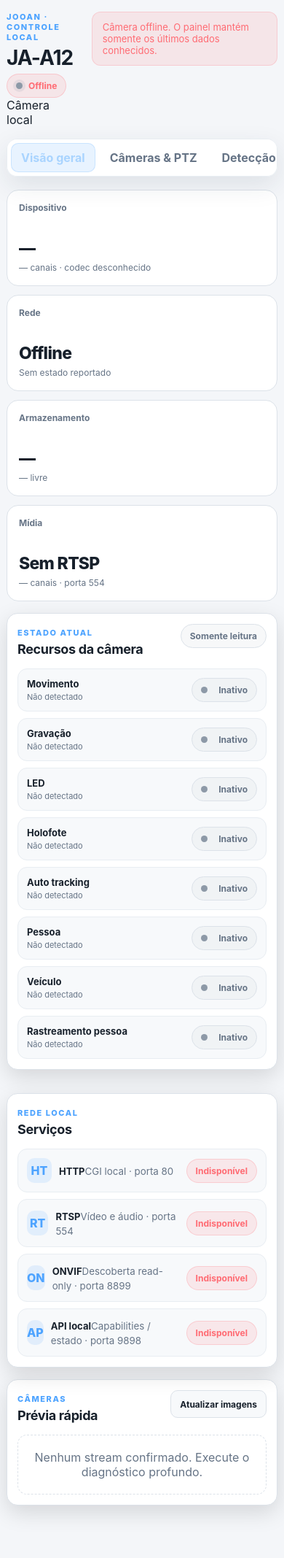
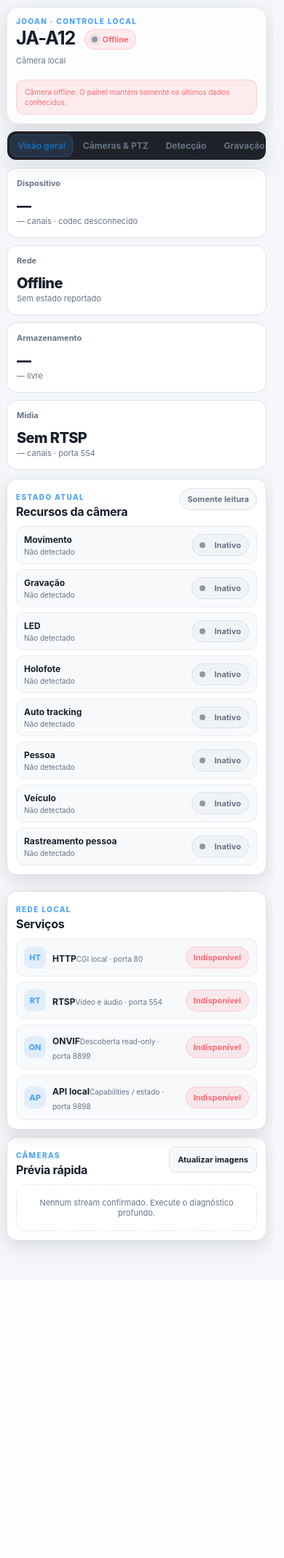
Before and after one commit to lucaslucian/ha-jooan-ptz, a Flask app: page / in a window 390 px wide. Shown: the whole page at 73% size. After the commit the page ends 1721 px from the top, so only its background shows below. Run offline with Flask 3, Linux system fonts and the light colour scheme.

Commit message:
Densify and polish dashboard responsive styles

```diff
--- a/jooan_ptz/app/static/app.css
+++ b/jooan_ptz/app/static/app.css
@@ -18,186 +18,256 @@
   --warning-soft:rgba(245,189,85,.12);
   --danger:#ff6b73;
   --danger-soft:rgba(255,107,115,.12);
-  --shadow:0 16px 45px rgba(0,0,0,.25);
+  --shadow:0 14px 36px rgba(0,0,0,.22);
 }
 *{box-sizing:border-box}
-html{background:var(--bg)}
+html{background:var(--bg);scrollbar-gutter:stable}
 body{
   margin:0;
   background:
-    radial-gradient(circle at 20% -10%,rgba(53,127,203,.10),transparent 33rem),
+    radial-gradient(circle at 18% -12%,rgba(53,127,203,.10),transparent 31rem),
     var(--bg);
   color:var(--text);
   font-family:Inter,ui-sans-serif,system-ui,-apple-system,BlinkMacSystemFont,"Segoe UI",sans-serif;
 }
-button{font:inherit}
-.shell{width:min(1220px,calc(100% - 28px));margin:0 auto;padding:28px 0 56px}
-.app-header{display:flex;align-items:center;justify-content:space-between;gap:24px;margin-bottom:16px}
-.app-header h1{font-size:clamp(28px,4vw,42px);line-height:1;margin:7px 0 8px;letter-spacing:-.035em}
-.app-header p{margin:0;color:var(--muted)}
-.eyebrow,.section-kicker{font-size:11px;letter-spacing:.14em;font-weight:800;color:var(--accent)}
+button,select{font:inherit}
+button:focus-visible,select:focus-visible,summary:focus-visible{
+  outline:2px solid var(--accent);outline-offset:2px
+}
+.shell{width:min(1280px,calc(100% - 28px));margin:0 auto;padding:18px 0 44px}
+
+.app-header{
+  display:grid;grid-template-columns:minmax(0,1fr) minmax(240px,390px);
+  align-items:center;gap:18px;margin-bottom:12px;padding:14px 16px;
+  border:1px solid var(--border-soft);border-radius:16px;
+  background:linear-gradient(180deg,rgba(255,255,255,.018),transparent),rgba(18,21,27,.72);
+  box-shadow:0 8px 28px rgba(0,0,0,.12)
+}
+.header-primary{min-width:0}
+.header-title-row{display:flex;align-items:center;gap:12px;margin-top:5px}
+.app-header h1{
+  font-size:clamp(25px,3.1vw,34px);line-height:1;margin:0;letter-spacing:-.035em
+}
+.header-meta{
+  display:flex;align-items:center;flex-wrap:wrap;gap:6px 12px;
+  margin-top:8px;color:var(--muted);font-size:12px;line-height:1.35
+}
+.header-meta-item{display:inline-flex;align-items:center;gap:6px;white-space:nowrap}
+.header-meta-item:not(:last-child)::after{content:"·";color:var(--muted-2);margin-left:6px}
+.eyebrow,.section-kicker{font-size:10px;letter-spacing:.14em;font-weight:800;color:var(--accent)}
+
 .health-badge,.badge{
-  display:inline-flex;align-items:center;gap:8px;border:1px solid var(--border);
-  border-radius:999px;padding:8px 12px;font-size:12px;font-weight:700;white-space:nowrap
+  display:inline-flex;align-items:center;gap:7px;border:1px solid var(--border);
+  border-radius:999px;padding:7px 10px;font-size:11px;font-weight:750;white-space:nowrap
 }
-.health-dot{width:9px;height:9px;border-radius:50%;background:var(--muted-2);box-shadow:0 0 0 4px rgba(116,128,145,.12)}
+.health-dot{width:8px;height:8px;border-radius:50%;background:var(--muted-2);box-shadow:0 0 0 4px rgba(116,128,145,.10)}
 .health-online{color:var(--success);border-color:rgba(79,208,139,.25);background:var(--success-soft)}
-.health-online .health-dot{background:var(--success);box-shadow:0 0 0 4px rgba(79,208,139,.12)}
+.health-online .health-dot{background:var(--success);box-shadow:0 0 0 4px rgba(79,208,139,.11)}
+.health-warning{color:var(--warning);border-color:rgba(245,189,85,.27);background:var(--warning-soft)}
+.health-warning .health-dot{background:var(--warning);box-shadow:0 0 0 4px rgba(245,189,85,.10)}
 .health-offline{color:var(--danger);border-color:rgba(255,107,115,.25);background:var(--danger-soft)}
 .badge.success{color:var(--success);background:var(--success-soft);border-color:rgba(79,208,139,.22)}
 .badge.warning{color:var(--warning);background:var(--warning-soft);border-color:rgba(245,189,85,.22)}
 .badge.danger{color:var(--danger);background:var(--danger-soft);border-color:rgba(255,107,115,.22)}
 .badge.neutral{color:var(--muted);background:rgba(155,167,181,.08)}
+
 .status-banner{
-  padding:12px 14px;border:1px solid var(--border);background:var(--panel);
-  color:var(--muted);border-radius:12px;margin-bottom:16px;font-size:13px
+  justify-self:end;width:100%;max-width:390px;padding:9px 11px;
+  border:1px solid var(--border);background:var(--panel-2);color:var(--muted);
+  border-radius:11px;font-size:11px;line-height:1.4
 }
 .status-banner.ok{color:var(--success);border-color:rgba(79,208,139,.20);background:var(--success-soft)}
+.status-banner.warning{color:var(--warning);border-color:rgba(245,189,85,.22);background:var(--warning-soft)}
 .status-banner.bad{color:var(--danger);border-color:rgba(255,107,115,.20);background:var(--danger-soft)}
+
 .tabs{
-  display:flex;gap:6px;overflow:auto;padding:5px;border-radius:14px;background:var(--panel);
-  border:1px solid var(--border-soft);position:sticky;top:8px;z-index:10;box-shadow:var(--shadow);margin-bottom:18px
+  display:flex;gap:4px;overflow:auto;padding:4px;border-radius:13px;background:rgba(18,21,27,.94);
+  border:1px solid var(--border-soft);position:sticky;top:6px;z-index:10;box-shadow:var(--shadow);
+  margin-bottom:14px;scrollbar-width:thin
 }
 .tab{
-  flex:0 0 auto;border:0;background:transparent;color:var(--muted);padding:10px 14px;border-radius:10px;cursor:pointer;font-weight:700
+  flex:0 0 auto;border:0;background:transparent;color:var(--muted);padding:8px 12px;
+  border-radius:9px;cursor:pointer;font-weight:750;font-size:12px
 }
 .tab:hover{background:var(--panel-2);color:var(--text)}
 .tab.active{background:var(--accent-soft);color:#a9d4ff;box-shadow:inset 0 0 0 1px rgba(77,163,255,.20)}
 .tab-panel{display:none}
 .tab-panel.active{display:block}
+
 .card{
-  background:linear-gradient(180deg,rgba(255,255,255,.015),transparent 42%),var(--panel);
-  border:1px solid var(--border);border-radius:18px;padding:18px;box-shadow:0 10px 30px rgba(0,0,0,.13);margin-bottom:16px
+  background:linear-gradient(180deg,rgba(255,255,255,.014),transparent 42%),var(--panel);
+  border:1px solid var(--border);border-radius:16px;padding:15px;
+  box-shadow:0 8px 24px rgba(0,0,0,.11);margin-bottom:12px
 }
-.card-heading{display:flex;align-items:flex-start;justify-content:space-between;gap:16px;margin-bottom:16px}
-.card-heading h2{font-size:18px;margin:4px 0 0;letter-spacing:-.02em}
-.stat-grid{display:grid;grid-template-columns:repeat(4,minmax(0,1fr));gap:12px;margin-bottom:16px}
+.card-heading{display:flex;align-items:flex-start;justify-content:space-between;gap:14px;margin-bottom:12px}
+.card-heading h2{font-size:17px;margin:3px 0 0;letter-spacing:-.02em;line-height:1.2}
+
+.stat-grid{display:grid;grid-template-columns:repeat(4,minmax(0,1fr));gap:10px;margin-bottom:12px}
 .stat-card{
-  min-height:132px;padding:16px;border-radius:16px;background:var(--panel);border:1px solid var(--border);
+  min-height:96px;padding:13px;border-radius:14px;background:var(--panel);border:1px solid var(--border);
   display:flex;flex-direction:column;justify-content:space-between
 }
-.stat-card .label{color:var(--muted);font-size:12px;font-weight:700}
-.stat-card .value{font-size:23px;font-weight:800;letter-spacing:-.03em;margin:8px 0 4px}
-.stat-card .subvalue{color:var(--muted);font-size:12px;line-height:1.45}
-.content-grid{display:grid;gap:16px}
+.stat-card .label{color:var(--muted);font-size:11px;font-weight:750}
+.stat-card .value{font-size:20px;font-weight:850;letter-spacing:-.03em;margin:6px 0 2px}
+.stat-card .subvalue{color:var(--muted);font-size:11px;line-height:1.4}
+
+.content-grid{display:grid;gap:12px}
 .content-grid.two{grid-template-columns:repeat(2,minmax(0,1fr))}
-.feature-grid,.setting-grid{display:grid;grid-template-columns:repeat(2,minmax(0,1fr));gap:9px}
+.feature-grid,.setting-grid{display:grid;grid-template-columns:repeat(2,minmax(0,1fr));gap:7px}
+.setting-grid{grid-template-columns:repeat(3,minmax(0,1fr))}
+.detection-layout .setting-grid{grid-template-columns:repeat(2,minmax(0,1fr))}
 .feature-item,.setting-item,.service-row,.schedule-item,.diagnostic-item{
-  border:1px solid var(--border-soft);background:var(--panel-2);border-radius:13px;padding:12px
+  border:1px solid var(--border-soft);background:var(--panel-2);border-radius:11px;padding:10px
 }
-.feature-item,.setting-item{display:flex;align-items:center;justify-content:space-between;gap:12px}
-.feature-label strong,.setting-item strong{display:block;font-size:13px}
-.feature-label span,.setting-item span{display:block;color:var(--muted);font-size:11px;margin-top:3px}
-.state-dot{width:9px;height:9px;border-radius:50%;display:inline-block;margin-right:7px}
+.feature-item,.setting-item{display:flex;align-items:center;justify-content:space-between;gap:10px;min-width:0}
+.feature-label,.setting-item>div{min-width:0}
+.feature-label strong,.setting-item strong{display:block;font-size:12px}
+.feature-label span,.setting-item span{display:block;color:var(--muted);font-size:10px;margin-top:3px;overflow-wrap:anywhere}
+.state-dot{width:8px;height:8px;border-radius:50%;display:inline-block;margin-right:6px}
 .state-on{background:var(--success)}
 .state-off{background:var(--muted-2)}
-.service-list{display:grid;gap:9px}
-.service-row{display:flex;align-items:center;justify-content:space-between;gap:12px}
-.service-left{display:flex;align-items:center;gap:10px}
-.service-icon{width:34px;height:34px;border-radius:10px;background:var(--accent-soft);display:grid;place-items:center;color:var(--accent);font-weight:800}
-.service-row strong{font-size:13px}
-.service-row small{color:var(--muted)}
-.toolbar{display:flex;gap:8px;flex-wrap:wrap;align-items:center}
+
+.service-list{display:grid;gap:7px}
+.service-row{display:flex;align-items:center;justify-content:space-between;gap:10px}
+.service-left{display:flex;align-items:center;gap:9px;min-width:0}
+.service-icon{
+  width:30px;height:30px;border-radius:9px;background:var(--accent-soft);display:grid;
+  place-items:center;color:var(--accent);font-size:11px;font-weight:850;flex:0 0 auto
+}
+.service-row strong{font-size:12px}
+.service-row small{color:var(--muted);font-size:10px}
+
+.toolbar{display:flex;gap:7px;flex-wrap:wrap;align-items:center}
 .toolbar.compact{gap:6px}
 .button,.segmented{
-  min-height:38px;border:1px solid var(--border);border-radius:10px;padding:8px 12px;
-  background:var(--panel-2);color:var(--text);cursor:pointer;font-weight:700;font-size:12px
+  min-height:36px;border:1px solid var(--border);border-radius:9px;padding:7px 11px;
+  background:var(--panel-2);color:var(--text);cursor:pointer;font-weight:750;font-size:11px
 }
 .button:hover,.segmented:hover{border-color:#46505f;background:var(--panel-3)}
-.button:disabled,.segmented:disabled{opacity:.45;cursor:not-allowed}
+.button:disabled,.segmented:disabled{opacity:.42;cursor:not-allowed}
 .button.primary{background:var(--accent-strong);border-color:var(--accent-strong);color:white}
 .button.secondary{background:var(--panel-2)}
 .button.ghost{background:transparent;color:var(--muted)}
+.button.danger{background:var(--danger-soft);border-color:rgba(255,107,115,.28);color:#ff949a}
 .segmented.active{background:var(--accent-soft);border-color:rgba(77,163,255,.35);color:#acd7ff}
-.camera-grid{display:grid;grid-template-columns:repeat(2,minmax(0,1fr));gap:12px}
-.camera-tile{border:1px solid var(--border);border-radius:15px;overflow:hidden;background:var(--panel-2)}
+
+.camera-grid{display:grid;grid-template-columns:repeat(2,minmax(0,1fr));gap:10px}
+.camera-tile{border:1px solid var(--border);border-radius:13px;overflow:hidden;background:var(--panel-2)}
 .camera-frame{aspect-ratio:16/9;background:#050607;position:relative;display:grid;place-items:center}
 .camera-frame img{width:100%;height:100%;object-fit:cover;display:block}
-.camera-body{padding:12px}
-.camera-title{display:flex;justify-content:space-between;align-items:center;gap:10px;margin-bottom:8px}
-.camera-title strong{font-size:14px}
-.meta-row{display:flex;gap:6px;flex-wrap:wrap}
-.meta-pill{font-size:11px;color:var(--muted);background:rgba(155,167,181,.07);border:1px solid var(--border-soft);border-radius:999px;padding:5px 8px}
-.camera-workspace{display:grid;grid-template-columns:minmax(0,1.7fr) minmax(300px,.8fr);gap:16px}
-.live-card,.ptz-card{margin-bottom:16px}
+.camera-body{padding:10px}
+.camera-title{display:flex;justify-content:space-between;align-items:center;gap:10px;margin-bottom:7px}
+.camera-title strong{font-size:13px}
+.meta-row{display:flex;gap:5px;flex-wrap:wrap}
+.meta-pill{font-size:10px;color:var(--muted);background:rgba(155,167,181,.07);border:1px solid var(--border-soft);border-radius:999px;padding:4px 7px}
+
+.camera-workspace{display:grid;grid-template-columns:minmax(0,1.65fr) minmax(290px,.78fr);gap:12px}
+.live-card,.ptz-card{margin-bottom:12px}
 .preview-stage{
-  aspect-ratio:16/9;border-radius:14px;overflow:hidden;background:#030405;position:relative;
+  aspect-ratio:16/9;border-radius:12px;overflow:hidden;background:#030405;position:relative;
   border:1px solid var(--border-soft);display:grid;place-items:center
 }
 .preview-stage img{width:100%;height:100%;object-fit:contain;background:#000}
-.preview-empty{display:flex;flex-direction:column;align-items:center;gap:6px;color:var(--muted);text-align:center;padding:20px}
+.preview-empty{display:flex;flex-direction:column;align-items:center;gap:5px;color:var(--muted);text-align:center;padding:18px;font-size:12px}
 .preview-empty strong{color:var(--text)}
 .live-indicator{
-  position:absolute;top:12px;left:12px;background:rgba(10,12,16,.78);backdrop-filter:blur(10px);
-  border:1px solid rgba(255,255,255,.12);border-radius:999px;padding:6px 9px;font-size:10px;font-weight:900;letter-spacing:.08em
+  position:absolute;top:10px;left:10px;background:rgba(10,12,16,.80);backdrop-filter:blur(10px);
+  border:1px solid rgba(255,255,255,.12);border-radius:999px;padding:5px 8px;font-size:9px;font-weight:900;letter-spacing:.08em
 }
-.live-indicator span{display:inline-block;width:7px;height:7px;border-radius:50%;background:#ff4d57;margin-right:5px;box-shadow:0 0 0 4px rgba(255,77,87,.13)}
-.stream-meta{display:flex;gap:7px;flex-wrap:wrap;margin:12px 0}
-.helper{color:var(--muted);font-size:12px;line-height:1.55}
-.command-state{min-height:20px;color:var(--muted);font-size:12px;margin-bottom:0}
-.ptz-grid{display:grid;grid-template-columns:repeat(3,76px);gap:10px;justify-content:center;margin:22px auto}
+.live-indicator span{display:inline-block;width:6px;height:6px;border-radius:50%;background:#ff4d57;margin-right:5px;box-shadow:0 0 0 3px rgba(255,77,87,.13)}
+.stream-meta{display:flex;gap:6px;flex-wrap:wrap;margin:9px 0}
+.helper{color:var(--muted);font-size:11px;line-height:1.5}
+.command-state{min-height:18px;color:var(--muted);font-size:11px;margin-bottom:0}
+.ptz-card{align-self:start}
+.ptz-grid{display:grid;grid-template-columns:repeat(3,68px);gap:8px;justify-content:center;margin:17px auto}
 .ptz-button{
-  height:70px;border-radius:15px;border:1px solid var(--border);background:var(--panel-2);
-  color:var(--text);font-size:27px;cursor:pointer;touch-action:none;user-select:none
+  height:62px;border-radius:13px;border:1px solid var(--border);background:var(--panel-2);
+  color:var(--text);font-size:24px;cursor:pointer;touch-action:none;user-select:none
 }
 .ptz-button:hover{background:var(--panel-3);border-color:#475362}
 .ptz-button:disabled{opacity:.35;cursor:not-allowed}
-.ptz-button.stop{font-size:12px;font-weight:900;color:var(--danger)}
-.setting-grid{grid-template-columns:repeat(3,minmax(0,1fr))}
-.setting-value{font-size:12px;font-weight:800}
-.storage-hero{display:flex;align-items:end;justify-content:space-between;gap:12px;margin:6px 0 16px}
-.storage-hero .big{font-size:34px;font-weight:900;letter-spacing:-.04em}
-.progress{height:9px;border-radius:999px;background:var(--panel-3);overflow:hidden}
+.ptz-button.stop{font-size:11px;font-weight:900;color:var(--danger)}
+
+.setting-value{font-size:11px;font-weight:800;text-align:right;overflow-wrap:anywhere}
+.storage-hero{display:flex;align-items:end;justify-content:space-between;gap:12px;margin:4px 0 12px}
+.storage-hero .big{font-size:30px;font-weight:900;letter-spacing:-.04em}
+.progress{height:8px;border-radius:999px;background:var(--panel-3);overflow:hidden}
 .progress>span{display:block;height:100%;background:var(--accent);border-radius:999px}
-.info-list{display:grid;gap:9px;margin-top:14px}
-.info-row{display:flex;justify-content:space-between;gap:18px;border-bottom:1px solid var(--border-soft);padding-bottom:8px;font-size:13px}
+.info-list{display:grid;gap:7px;margin-top:11px}
+.info-row{display:flex;justify-content:space-between;gap:16px;border-bottom:1px solid var(--border-soft);padding-bottom:7px;font-size:12px}
 .info-row:last-child{border-bottom:0}
 .info-row span{color:var(--muted)}
-.schedule-grid{display:grid;grid-template-columns:repeat(3,minmax(0,1fr));gap:10px}
-.schedule-item strong{display:block;font-size:13px}
-.schedule-item span{display:block;color:var(--muted);font-size:11px;margin-top:5px}
-.diagnostic-grid{display:grid;grid-template-columns:repeat(4,minmax(0,1fr));gap:10px}
-.diagnostic-item strong{display:block;font-size:13px}
-.diagnostic-item span{display:block;color:var(--muted);font-size:11px;margin-top:5px}
-.onvif-grid{display:grid;grid-template-columns:repeat(3,minmax(0,1fr));gap:10px;margin-bottom:14px}
-.details-stack{display:grid;gap:8px}
-details{border:1px solid var(--border-soft);background:var(--panel-2);border-radius:12px;overflow:hidden}
-summary{cursor:pointer;padding:12px 14px;font-size:13px;font-weight:750;list-style:none}
+
+.schedule-grid{display:grid;grid-template-columns:repeat(3,minmax(0,1fr));gap:8px}
+.schedule-item strong{display:block;font-size:12px}
+.schedule-item span{display:block;color:var(--muted);font-size:10px;margin-top:4px}
+.diagnostic-grid{display:grid;grid-template-columns:repeat(4,minmax(0,1fr));gap:8px}
+.diagnostic-item strong{display:block;font-size:12px}
+.diagnostic-item span{display:block;color:var(--muted);font-size:10px;margin-top:4px}
+.onvif-grid{display:grid;grid-template-columns:repeat(3,minmax(0,1fr));gap:8px;margin-bottom:11px}
+
+.details-stack{display:grid;gap:7px}
+details{border:1px solid var(--border-soft);background:var(--panel-2);border-radius:11px;overflow:hidden}
+summary{cursor:pointer;padding:10px 12px;font-size:12px;font-weight:750;list-style:none}
 summary::-webkit-details-marker{display:none}
-details pre{margin:0;padding:0 14px 14px;color:#c8d1dd;white-space:pre-wrap;word-break:break-word;max-height:520px;overflow:auto;font-size:11px}
-.empty{color:var(--muted);border:1px dashed var(--border);border-radius:13px;padding:20px;text-align:center}
+details pre{margin:0;padding:0 12px 12px;color:#c8d1dd;white-space:pre-wrap;word-break:break-word;max-height:480px;overflow:auto;font-size:10px}
+.empty{color:var(--muted);border:1px dashed var(--border);border-radius:12px;padding:17px;text-align:center;font-size:11px}
+
 .lab-warning{border-color:rgba(245,189,85,.28);background:linear-gradient(180deg,var(--warning-soft),transparent 55%),var(--panel)}
-.lab-controls{display:flex;gap:12px;flex-wrap:wrap;margin:14px 0}
-.lab-controls label{display:grid;gap:6px;color:var(--muted);font-size:11px;font-weight:750}
-.lab-select{min-height:38px;border:1px solid var(--border);border-radius:10px;background:var(--panel-2);color:var(--text);padding:7px 10px}
-.lab-direction-grid{display:grid;grid-template-columns:repeat(3,minmax(90px,140px));gap:8px;justify-content:center;align-items:center;margin-top:14px}
-.lab-center{display:grid;place-items:center;height:38px;border:1px dashed var(--border);border-radius:10px;color:var(--muted);font-size:11px;font-weight:800}
-.lab-summary{margin-top:12px;border:1px solid var(--border-soft);border-radius:11px;padding:10px 12px;background:var(--panel-2);color:var(--muted);font-size:12px}
-.lab-divider{border:0;border-top:1px solid var(--border-soft);margin:18px 0 10px}
-.lab-result{margin:0;border:1px solid var(--border-soft);border-radius:12px;background:#080a0d;color:#cbd5e1;padding:14px;white-space:pre-wrap;word-break:break-word;max-height:520px;overflow:auto;font-size:11px;line-height:1.5}
+.lab-controls{
+  display:grid;grid-template-columns:repeat(auto-fit,minmax(190px,1fr));
+  gap:9px;margin:11px 0
+}
+.lab-controls label{display:grid;gap:5px;color:var(--muted);font-size:10px;font-weight:750;min-width:0}
+.lab-select{width:100%;min-height:36px;border:1px solid var(--border);border-radius:9px;background:var(--panel-2);color:var(--text);padding:6px 9px}
+.lab-direction-grid{display:grid;grid-template-columns:repeat(3,minmax(84px,126px));gap:7px;justify-content:center;align-items:center;margin-top:11px}
+.lab-center{display:grid;place-items:center;height:36px;border:1px dashed var(--border);border-radius:9px;color:var(--muted);font-size:10px;font-weight:800}
+.lab-summary{margin-top:10px;border:1px solid var(--border-soft);border-radius:10px;padding:9px 10px;background:var(--panel-2);color:var(--muted);font-size:11px;line-height:1.45}
+.lab-divider{border:0;border-top:1px solid var(--border-soft);margin:14px 0 8px}
+.lab-result{margin:0;border:1px solid var(--border-soft);border-radius:11px;background:#080a0d;color:#cbd5e1;padding:12px;white-space:pre-wrap;word-break:break-word;max-height:480px;overflow:auto;font-size:10px;line-height:1.45}
 code{font-family:ui-monospace,SFMono-Regular,Menlo,Consolas,monospace;color:#b8dcff}
-@media(max-width:900px){
+
+@media(max-width:980px){
+  .app-header{grid-template-columns:1fr}
+  .status-banner{justify-self:start;max-width:none}
   .stat-grid{grid-template-columns:repeat(2,minmax(0,1fr))}
   .content-grid.two,.camera-workspace{grid-template-columns:1fr}
   .setting-grid,.diagnostic-grid{grid-template-columns:repeat(2,minmax(0,1fr))}
+  .detection-layout .setting-grid{grid-template-columns:repeat(3,minmax(0,1fr))}
 }
-@media(max-width:620px){
-  .shell{width:min(100% - 18px,1220px);padding-top:16px}
-  .app-header{align-items:flex-start}
-  .app-header p{font-size:12px}
-  .stat-grid,.camera-grid,.feature-grid,.setting-grid,.schedule-grid,.diagnostic-grid,.onvif-grid{grid-template-columns:1fr}
-  .card{padding:14px;border-radius:15px}
-  .ptz-grid{grid-template-columns:repeat(3,70px)}
-  .tabs{top:4px}
+@media(max-width:700px){
+  .shell{width:min(100% - 18px,1280px);padding-top:10px}
+  .app-header{padding:12px;margin-bottom:9px}
+  .header-title-row{align-items:flex-start;flex-wrap:wrap}
+  .app-header h1{font-size:25px}
+  .header-meta{font-size:11px;gap:5px 10px}
+  .tabs{top:4px;margin-bottom:10px}
+  .tab{padding:8px 10px}
+  .stat-grid,.camera-grid,.feature-grid,.setting-grid,.schedule-grid,.diagnostic-grid,.onvif-grid,.detection-layout .setting-grid{grid-template-columns:1fr}
+  .card{padding:12px;border-radius:14px;margin-bottom:10px}
+  .card-heading{margin-bottom:10px;gap:10px}
+  .card-heading h2{font-size:16px}
+  .ptz-grid{grid-template-columns:repeat(3,64px)}
+  .ptz-button{height:58px}
   .lab-direction-grid{grid-template-columns:repeat(3,minmax(70px,1fr))}
+  .toolbar .button{flex:1 1 auto}
+}
+@media(max-width:430px){
+  .health-badge{padding:6px 9px}
+  .header-meta-item{white-space:normal}
+  .header-meta-item:not(:last-child)::after{display:none}
+  .status-banner{font-size:10px}
+  .lab-controls{grid-template-columns:1fr}
 }
 @media(prefers-color-scheme:light){
   :root{
     color-scheme:light;
     --bg:#f4f6f9;--panel:#fff;--panel-2:#f7f9fb;--panel-3:#eef2f6;
     --border:#dce2e9;--border-soft:#e8edf2;--text:#17202b;--muted:#667486;--muted-2:#8d99a7;
-    --shadow:0 12px 35px rgba(26,46,68,.10)
+    --shadow:0 10px 28px rgba(26,46,68,.10)
   }
   body{background:var(--bg)}
+  .app-header{background:rgba(255,255,255,.82)}
+  .tab.active{color:#1668b4}
   .preview-stage,.camera-frame{background:#0a0b0c}
 }
```
